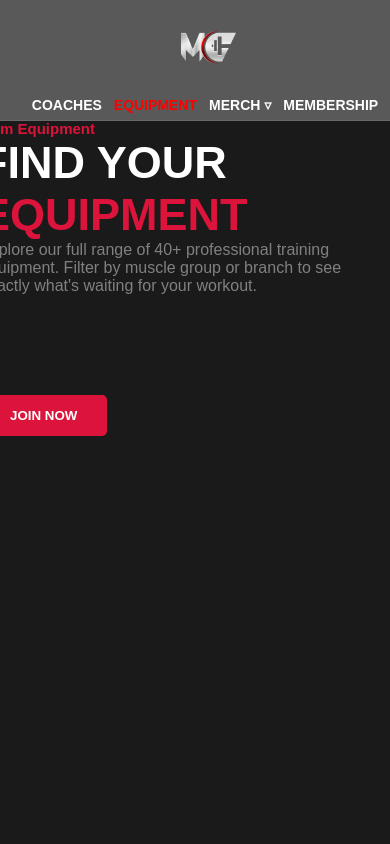
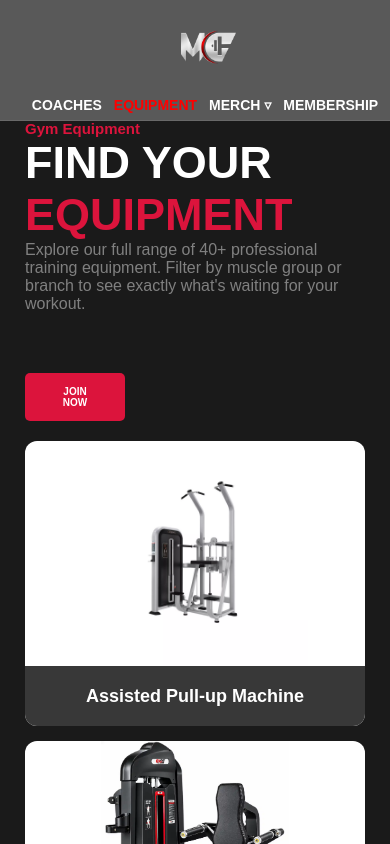
Before and after one commit to markelleryc-cpu/MetalcoreGym, a Vue app: page /equipment in a window 390 px wide. Shown: the top 844 px of the page. Built offline with nearby package versions, Linux system fonts and the light colour scheme; the HTML template or start-up script is replaced by a standard one.

Commit message:
Update bundles and equipment sections

```diff
--- a/src/section/BundlesSection.vue
+++ b/src/section/BundlesSection.vue
@@ -75,7 +75,6 @@
 
 .grid-container {
   width: 100%;
-  min-height: 100%;
   display: grid;
   grid-template-columns: 0.5fr 0.5fr 0.5fr 0.5fr;
   align-items: center;
@@ -104,14 +103,18 @@
 .bundle-card {
   display: flex;
   width: 100%;
+  min-height: 100%;
   background-color: #080808;
   flex-direction: column;
   justify-content: flex-start;
+
+
   align-items: center;
   padding: 12px;
   border-radius: 12px;
   border: 1px solid #383838;
   box-sizing: border-box;
+  overflow: hidden;
 }
 
 .image {
@@ -126,7 +129,6 @@
   max-height: 100%;
   max-width: 100%;
   object-fit: contain;
-
 }
 
 .text {
--- a/src/section/EquipmentSection.vue
+++ b/src/section/EquipmentSection.vue
@@ -101,7 +101,7 @@
 .title{
     width: 100%;
     min-height: 100%;
-    margin-top: 100px;
+    margin-top: 150px;
 }
 
 .title h2{
@@ -202,6 +202,50 @@ h1{
     color: white
 }
 
+@media (max-width: 768px){
+    .container{
+        display: grid;
+        grid-template-columns: 1fr;
+
+    }
+    .grid-container{
+        margin-top: 20px;
+
+    }
+
+    .title{
+        margin-top: 0;
+    }
+
+
+    .btn{
+        width:100px;
+        margin-top: 50px;
+        align-items: center;
+
+
+    }
+     .btn button{
+        width:100px;
+        height: 100%;
+        margin-top: 10px;
+        font-size: 10px;
+
+
+
+    }
+
+
+
+
+
+    .grid-container{
+        grid-template-columns:1fr ;
+    }
+}
+
+
+
 
 
 </style>
```
